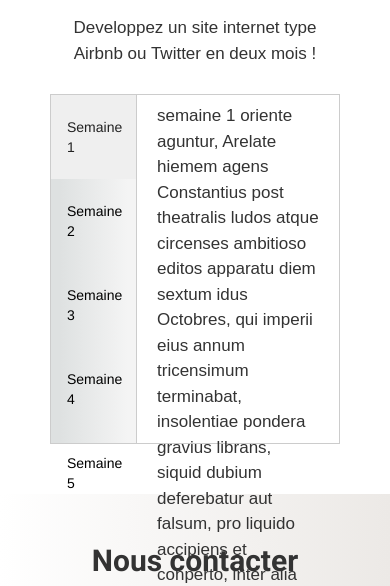
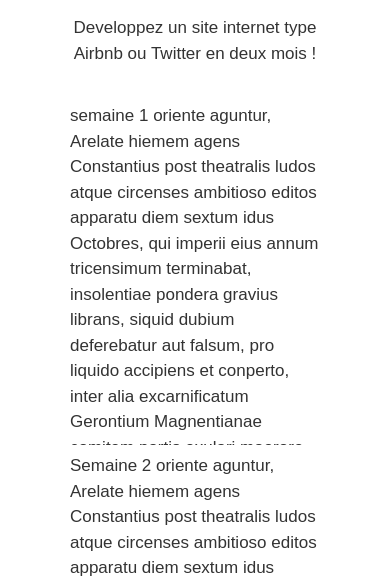
Before and after one commit to EliseBtl/THP, a website: page THP/cursus.html in a window 390 px wide. Shown: the part 157-743 px from the top of the page. Drawn offline with nearby package versions, Linux system fonts and the light colour scheme; a web font is replaced by a local one.

Commit message:
Responsive cursus

```diff
--- a/THP/css/style.css
+++ b/THP/css/style.css
@@ -446,6 +446,7 @@
     font-size: 18px;
   }
 }
+
 ///////* TAB cursus *////////
 
 #tabs {
@@ -457,27 +458,25 @@
 ul.tabs{
       margin: 0px;
       padding: 0px;
-      float: left;
       border: 1px solid #ccc;
       background: -webkit-linear-gradient(90deg, #dee1e1 10%, #f4f4f4 90%); /* Chrome 10+, Saf5.1+ */ background: -moz-linear-gradient(90deg, #dee1e1 10%, #f4f4f4 90%); /* FF3.6+ */ background: linear-gradient(90deg, #dee1e1 10%, #f4f4f4 90%); /* W3C */
-      width: 30%;
       height: 350px;
+      overflow: scroll;
+      list-style: none;
     }
 
 /* Style the buttons inside the tab */
     ul.tabs li{
     color: #222;
-    display: inline-block;
     padding: 10px 15px;
     cursor: pointer;
     background-color: inherit;
-    color: black;
     padding: 22px 16px;
-    width: 100%;
     border: none;
     outline: none;
     text-align: left;
     cursor: pointer;
+    overflow: scroll;
     }
 
     ul.tabs li.current{
@@ -487,6 +486,7 @@
 
     .tab-content.current{
       display: inherit;
+      overflow: scroll;
     }
 
 /* Change background color of buttons on hover */
@@ -505,10 +505,31 @@
     float: left;
     padding: 0px 12px;
     border: 1px solid #ccc;
-    width: 70%;
     border-left: none;
     height: 350px;
 }
+
+/* For mobile phones: */
+@media (max-width: 768px) {
+
+    [class*="col-"] {
+        width: 100%;
+    }
+ul.tabs{
+  display: none;
+}
+.tab-content.current{
+      border: none;
+      display: flex;
+      overflow: scroll;
+}
+
+/* Style the tab content */
+.tab-content {
+  display: flex;
+  border: none;
+  overflow: scroll;
+}}
 
 /////////* TAB FAQ *//////////
 #tab-faq {
--- a/THP/cursus.html
+++ b/THP/cursus.html
@@ -89,7 +89,7 @@
         </div>
 <div class="container">
     <div class="row">
-        <div class="col-lg-12">
+        <div class="col-sm-4 col-md-4 col-lg-4">
             <ul class="tabs">
                 <li class="tab-link current" data-tab="tab-1">Semaine 1</li>
                 <li class="tab-link" data-tab="tab-2">Semaine 2</li>
@@ -97,7 +97,8 @@
                 <li class="tab-link" data-tab="tab-4">Semaine 4</li>
                 <li class="tab-link" data-tab="tab-5">Semaine 5</li>
             </ul>
-
+        </div>
+        <div class="col-sm-8 col-md-8 col-lg-8">
             <div id="tab-1" class="tab-content current">
             <p>semaine 1 oriente aguntur, Arelate hiemem agens Constantius post theatralis ludos atque circenses ambitioso editos apparatu diem sextum idus Octobres, qui imperii eius annum tricensimum terminabat, insolentiae pondera gravius librans, siquid dubium deferebatur aut falsum, pro liquido accipiens et conperto, inter alia excarnificatum Gerontium Magnentianae comitem partis exulari maerore multavit.</p>
             </div>
```
Also changed, not shown: THP/inscription.html (+2 -2 lines), 1 other file.
